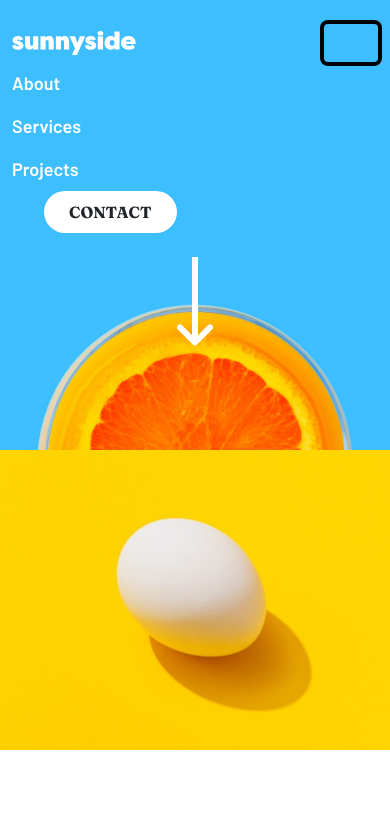
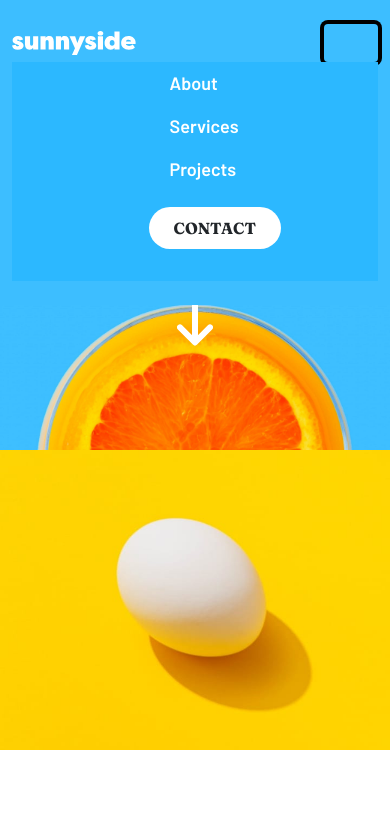
Before and after one commit to husnain214/sunnyside-landing-page, a plain HTML site: page index.html in a window 390 px wide. Both pictures are taken after a click on the button "Toggle navigation". Shown: the top 817 px of the page. Drawn offline with nearby package versions, Linux system fonts and the light colour scheme.

Commit message:
Update style.css

```diff
--- a/style.css
+++ b/style.css
@@ -4,7 +4,7 @@
 
 .nav-link {
     font-family: 'Barlow';
-    color: white;
+    color: white!important;
     font-size: 18px;
     font-weight: 500;
 }
@@ -325,3 +325,24 @@ a {
         width: 50px;
     }
 }
+
+@media screen and (max-width: 500px) {
+    .nav-item .nav-link{
+        margin-left: 45%;
+        margin-right: 50%;
+    }
+
+    .nav-item button {
+        font-family: 'Fraunces';
+        margin-left: 35vw;
+    }
+
+    button.btn.bg-white.rounded-pill.py-2.px-4 {
+        margin-top: 1em;
+        margin-bottom: 2em;
+    }
+
+    .navbar-nav {
+        background: #2cb8ff;
+    }
+}
```
